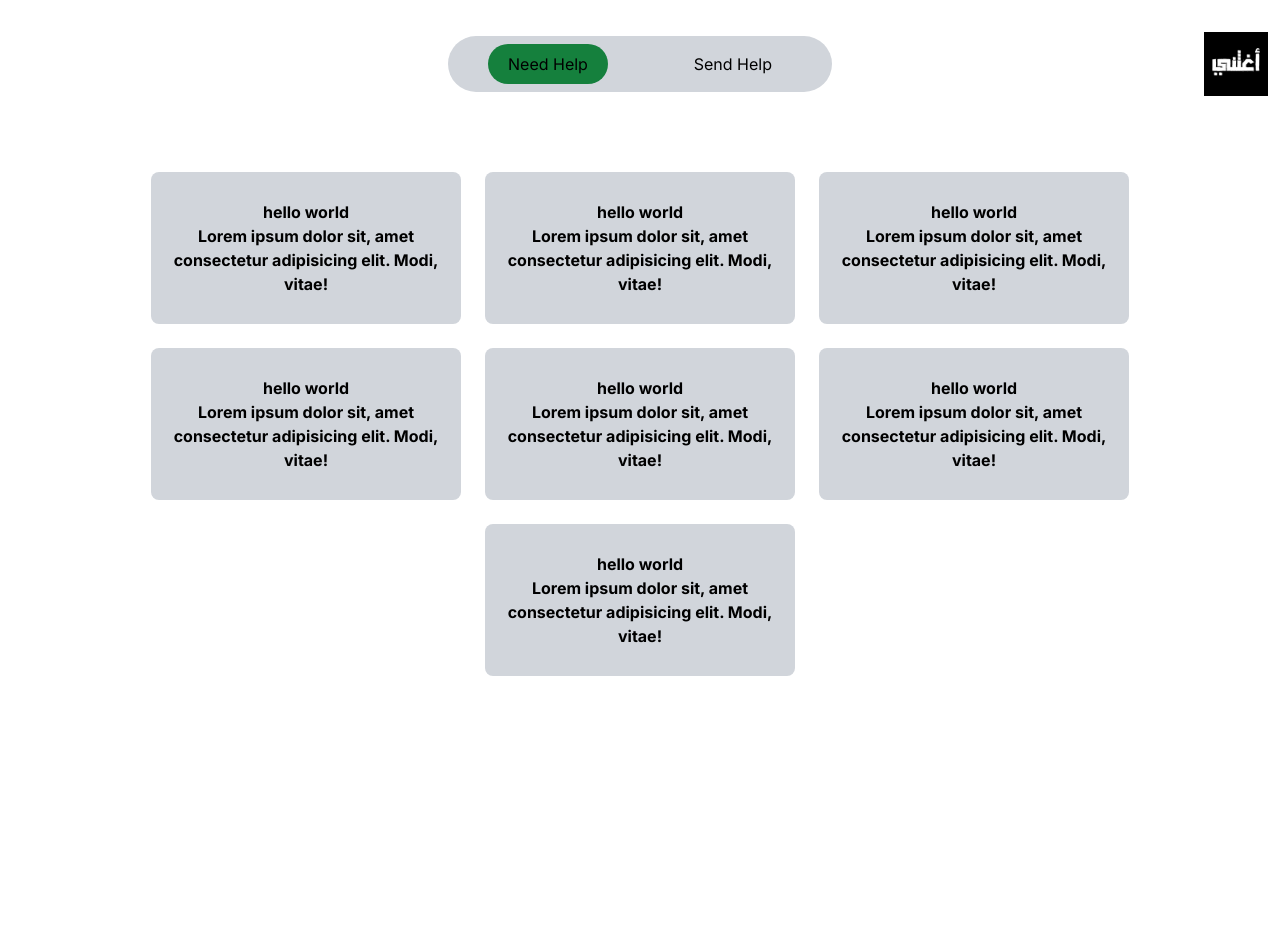
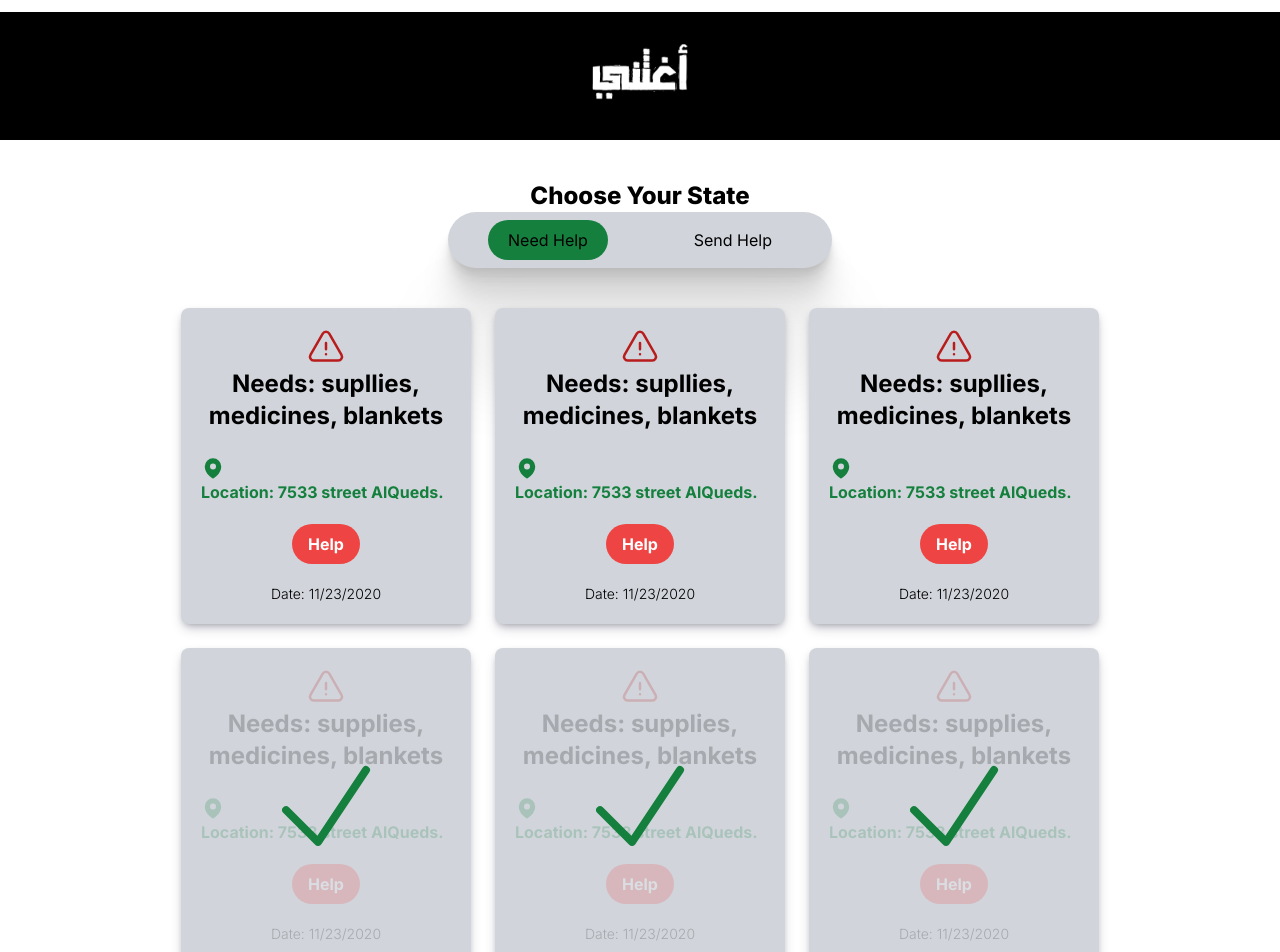
Before and after one commit to okcha4ever/aghitni, a Next.js app: page /send-help in a window 1280 px wide. Shown: the top 952 px of the page. Before the commit the page ends 800 px from the top, so only its background shows below. Built offline with nearby package versions, Linux system fonts and the light colour scheme.

Commit message:
modify send-help.tsx

```diff
--- a/src/app/layout.tsx
+++ b/src/app/layout.tsx
@@ -3,6 +3,7 @@ import { ClerkProvider } from "@clerk/nextjs";
 import "@/styles/globals.css";
 import { Inter } from "next/font/google";
 import ReactQueryProvider from "@/providers/ReactQueryProvider";
+import Header from "@/components/Header";
 
 const inter = Inter({
   subsets: ["latin"],
@@ -24,7 +25,10 @@ export default function RootLayout({
     <ClerkProvider>
       <html lang="en">
         <body className={`font-sans ${inter.variable}`}>
-          <ReactQueryProvider>{children}</ReactQueryProvider>
+          <ReactQueryProvider>
+            {/* <Header /> */}
+            {children}
+          </ReactQueryProvider>
         </body>
       </html>
     </ClerkProvider>
--- a/src/app/page.tsx
+++ b/src/app/page.tsx
@@ -1,11 +1,4 @@
-<<<<<<< HEAD
 import { UserButton } from "@clerk/nextjs";
-=======
-import { UserButton, auth } from "@clerk/nextjs";
-import { redirect } from "next/navigation";
->>>>>>> main/testBranch2
-
-// ? http://localhost:3000/
 export default function HomePage() {
   return (
     <main className="flex flex-col items-center justify-center pt-10 text-white">
--- /dev/null
+++ b/src/components/Header.tsx
@@ -0,0 +1,24 @@
+import React from "react";
+import AghitniLogo from "./AghitniLogo";
+
+const Header = () => {
+  return (
+    <center className="w-full">
+      <section className="container flex w-full flex-row-reverse items-center justify-center gap-5 pt-6">
+        <div>
+          <AghitniLogo width={120} className={"float-right flex justify-end"} />
+        </div>
+        <div className="flex justify-between rounded-full bg-gray-300 sm:w-80 sm:px-3 sm:py-2  ">
+          <button className="rounded-full bg-green-700 px-7 py-2 sm:px-5 sm:py-2">
+            Need Help
+          </button>
+          <button className="rounded-full px-7 py-2 hover:bg-green-200 sm:px-5 sm:py-2">
+            Send Help
+          </button>
+        </div>
+      </section>
+    </center>
+  );
+};
+
+export default Header;
--- a/src/components/Send-help.tsx
+++ b/src/components/Send-help.tsx
@@ -3,41 +3,147 @@ import Image from "next/image";
 const SendHelp = () => {
   return (
     <section className="container m-3 mx-auto flex-col items-center justify-between">
-      <header className="container mx-auto flex items-center justify-center pt-6 sm:flex ">
-        <nav className="absolute right-3 h-16 w-16">
+      <header className="container mx-auto flex flex-col items-center justify-center bg-black ">
         <Image
-            className="bg-black"
+          className=" w-32"
           src="/20231102_222513.png"
-            width={100}
+          width={200}
           height={100}
           alt="Aghitni Logo"
         />
-        </nav>
-        <div className="flex justify-between rounded-full bg-gray-300 sm:w-96 sm:px-10 sm:py-2  ">
+      </header>
+      <main className="flex flex-col justify-center items-center lg:mt-10 sm:mt-5">
+        <h1 className="font-extrabold text-2xl">Choose Your State</h1>
+        <div className="flex justify-between rounded-full bg-gray-300 shadow-[0_2.8px_2.2px_rgba(0,_0,_0,_0.034),_0_6.7px_5.3px_rgba(0,_0,_0,_0.048),_0_12.5px_10px_rgba(0,_0,_0,_0.06),_0_22.3px_17.9px_rgba(0,_0,_0,_0.072),_0_41.8px_33.4px_rgba(0,_0,_0,_0.086),_0_100px_80px_rgba(0,_0,_0,_0.12)] sm:w-96 sm:px-10 sm:py-2">
           <button className="rounded-full bg-green-700 px-7 py-2 sm:px-5 sm:py-2">
             Need Help
           </button>
-          <button className="rounded-full px-7 py-2 hover:bg-green-200 sm:px-5 sm:py-2">
+          <button className="hover-bg-green-200 rounded-full px-7 py-2 sm:px-5 sm:py-2">
             Send Help
           </button>
         </div>
-      </header>
-
-      <main className="mt-20 flex flex-wrap items-center justify-center gap-6 sm:mx-5">
-        {[1, 2, 3, 4, 5, 6, 7].map((index) => (
+        <div className="mt-15 flex flex-wrap items-center justify-center gap-6 p-10 sm:mx-5">
+          {[1, 2, 3].map((index) => (
             <div
               key={index}
-            className="w-fit rounded-lg bg-gray-300 p-7 px-10 text-center font-bold sm:w-1/2 sm:px-5 md:w-1/3 lg:w-1/4"
+              className="w-fit rounded-lg bg-gray-300 p-5 px-5 text-center font-bold shadow-[rgba(50,50,93,0.25)_0px_6px_12px_-2px,_rgba(0,0,0,0.3)_0px_3px_7px_-3px] sm:w-1/2 sm:px-5 md:w-1/3 lg:w-1/4"
             >
-            <h1>
-              hello world
-              <p>
-                Lorem ipsum dolor sit, amet consectetur adipisicing elit. Modi,
-                vitae!
+              <h1 className=" inli text-2xl text-black">
+                <div className="flex items-center justify-center">
+                  <svg
+                    xmlns="http://www.w3.org/2000/svg"
+                    fill="none"
+                    viewBox="0 0 24 24"
+                    strokeWidth={1.5}
+                    stroke="currentColor"
+                    className="h-10 w-10 self-center text-red-700"
+                  >
+                    <path
+                      strokeLinecap="round"
+                      strokeLinejoin="round"
+                      d="M12 9v3.75m-9.303 3.376c-.866 1.5.217 3.374 1.948 3.374h14.71c1.73 0 2.813-1.874 1.948-3.374L13.949 3.378c-.866-1.5-3.032-1.5-3.898 0L2.697 16.126zM12 15.75h.007v.008H12v-.008z"
+                    />
+                  </svg>
+                </div>
+                Needs: supllies, medicines, blankets
+              </h1>
+
+              <br />
+              <p className="text-left text-green-700">
+                <span>
+                  <svg
+                    xmlns="http://www.w3.org/2000/svg"
+                    viewBox="0 0 24 24"
+                    fill="currentColor"
+                    className="h-6 w-6"
+                  >
+                    <path
+                      fillRule="evenodd"
+                      d="M11.54 22.351l.07.04.028.016a.76.76 0 00.723 0l.028-.015.071-.041a16.975 16.975 0 001.144-.742 19.58 19.58 0 002.683-2.282c1.944-1.99 3.963-4.98 3.963-8.827a8.25 8.25 0 00-16.5 0c0 3.846 2.02 6.837 3.963 8.827a19.58 19.58 0 002.682 2.282 16.975 16.975 0 001.145.742zM12 13.5a3 3 0 100-6 3 3 0 000 6z"
+                      clipRule="evenodd"
+                    />
+                  </svg>
+                </span>
+                Location: 7533 street AlQueds.
               </p>
-            </h1>
+              <button className="m-5 rounded-full bg-red-500 px-4 py-2 font-bold text-white hover:bg-red-700 ">
+                Help
+              </button>
+              <p className="text-left text-center text-sm font-light">
+                Date: 11/23/2020
+              </p>
             </div>
           ))}
+          {[1, 2, 3].map((index) => (
+            <div
+              key={index}
+              className="relative w-fit rounded-lg bg-gray-300 p-5 px-5 text-center font-bold  shadow-[rgba(50,50,93,0.25)_0px_6px_12px_-2px,_rgba(0,0,0,0.3)_0px_3px_7px_-3px] sm:w-1/2 sm:px-5 md:w-1/3 lg:w-1/4"
+            >
+              <div className="flex items-center justify-center">
+                <svg
+                  xmlns="http://www.w3.org/2000/svg"
+                  viewBox="0 0 24 24"
+                  fill="currentColor"
+                  className="absolute inset-1/2 h-32 w-32 -translate-x-1/2 -translate-y-1/2 transform text-green-700"
+                >
+                  <path
+                    fillRule="evenodd"
+                    d="M19.916 4.626a.75.75 0 01.208 1.04l-9 13.5a.75.75 0 01-1.154.114l-6-6a.75.75 0 011.06-1.06l5.353 5.353 8.493-12.739a.75.75 0 011.04-.208z"
+                    clipRule="evenodd"
+                  />
+                </svg>
+              </div>
+              <div className="opacity-20">
+                <h1 className="inli text-2xl text-black">
+                  <div className="flex items-center justify-center">
+                    <svg
+                      xmlns="http://www.w3.org/2000/svg"
+                      fill="none"
+                      viewBox="0 0 24 24"
+                      strokeWidth={1.5}
+                      stroke="currentColor"
+                      className="h-10 w-10 self-center text-red-700"
+                    >
+                      <path
+                        strokeLinecap="round"
+                        strokeLinejoin="round"
+                        d="M12 9v3.75m-9.303 3.376c-.866 1.5.217 3.374 1.948 3.374h14.71c1.73 0 2.813-1.874 1.948-3.374L13.949 3.378c-.866-1.5-3.032-1.5-3.898 0L2.697 16.126zM12 15.75h.007v.008H12v-.008z"
+                      />
+                    </svg>
+                  </div>
+                  Needs: supplies, medicines, blankets
+                </h1>
+                <br />
+                <p className="text-left text-green-700">
+                  <span>
+                    <svg
+                      xmlns="http://www.w3.org/2000/svg"
+                      viewBox="0 0 24 24"
+                      fill="currentColor"
+                      className="h-6 w-6"
+                    >
+                      <path
+                        fillRule="evenodd"
+                        d="M11.54 22.351l.07.04.028.016a.76.76 0 00.723 0l.028-.015.071-.041a16.975 16.975 0 001.144-.742 19.58 19.58 0 002.683-2.282c1.944-1.99 3.963-4.98 3.963-8.827a8.25 8.25 0 00-16.5 0c0 3.846 2.02 6.837 3.963 8.827a19.58 19.58 0 002.682 2.282 16.975 16.975 0 001.145.742zM12 13.5a3 3 0 100-6 3 3 0 000 6z"
+                        clipRule="evenodd"
+                      />
+                    </svg>
+                  </span>
+                  Location: 7533 street AlQueds.
+                </p>
+                <button
+                  className="m-5 rounded-full bg-red-500 px-4 py-2 font-bold text-white  "
+                  disabled={true}
+                >
+                  Help
+                </button>
+                <p className="text-left text-center text-sm font-light">
+                  Date: 11/23/2020
+                </p>
+              </div>
+            </div>
+          ))}
+        </div>
       </main>
     </section>
   );
--- /dev/null
+++ b/src/hooks/useSignUpCompleted.tsx
@@ -0,0 +1,9 @@
+const useSignUpCompleted = (userId: string) => {
+  // todo: search through the database and check if the user's id has a role
+  // ? role: either 'Rescuer' or 'Victim'
+  // ?: if does not: let him choose
+  // ?: else: return and continue
+  return;
+};
+
+export default useSignUpCompleted;
--- /dev/null
+++ b/src/server/db.ts
@@ -0,0 +1,16 @@
+import { PrismaClient } from "@prisma/client";
+
+import { env } from "@/env.mjs";
+
+const globalForPrisma = globalThis as unknown as {
+  prisma: PrismaClient | undefined;
+};
+
+export const db =
+  globalForPrisma.prisma ??
+  new PrismaClient({
+    log:
+      env.NODE_ENV === "development" ? ["query", "error", "warn"] : ["error"],
+  });
+
+if (env.NODE_ENV !== "production") globalForPrisma.prisma = db;
--- /dev/null
+++ b/src/types/PostType.ts
@@ -0,0 +1,6 @@
+type PostType = {
+  id?: string;
+  text: string;
+  location: string;
+  createdDate?: Date | string;
+};
```
Also changed, not shown: src/helpers/ClerkAppearance.ts (added, +92 -0 lines), 1 other file (tests, documents, lock files or other folders). Lines whose indentation alone changed are shown as unchanged.
